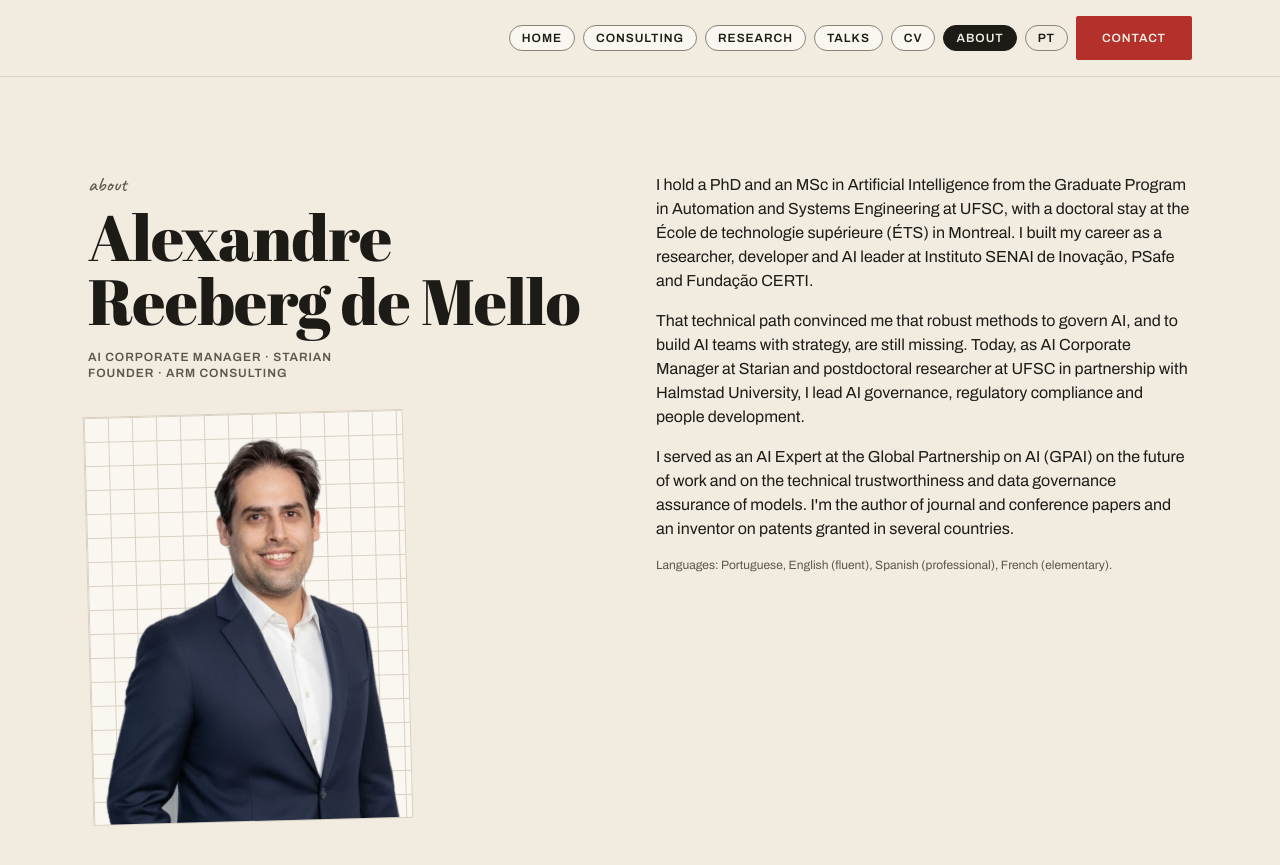
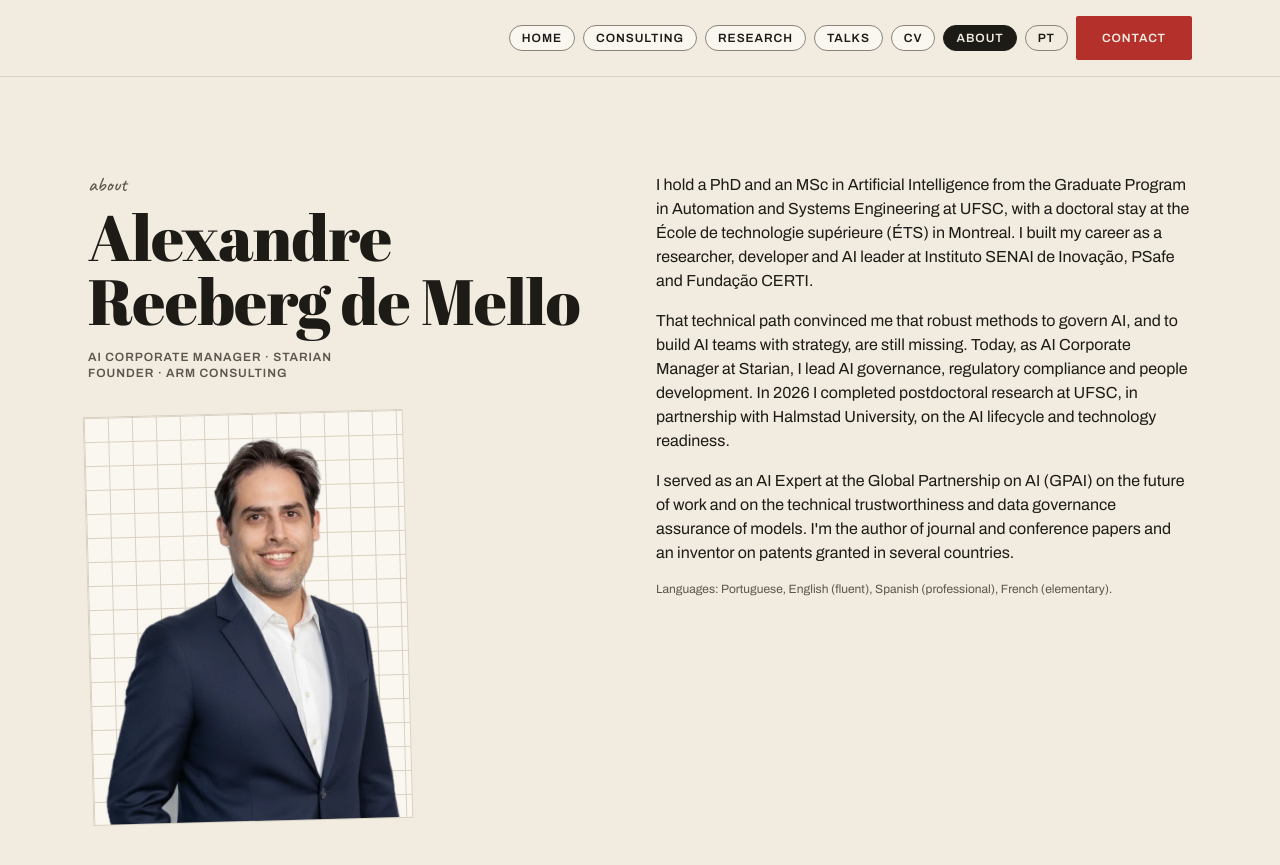
Before and after one commit to areeberg/alexandre.github.io, a Jekyll site: the page built from about.html, in a window 1280 px wide and 900 px high. Shown: the top 865 px of the window. Built offline with Jekyll 4.4.1, drawn with Linux system fonts in a browser that asks for light colours.

Commit message:
Atualiza o pós-doutorado para concluído
Pesquisa, home, Sobre e currículo passam a tratar o pós-doutorado na UFSC
(com a Halmstad University) como concluído em 2026.

Co-Authored-By: Claude Opus 5.5 <noreply@anthropic.com>

```diff
--- a/_includes/pg-home.html
+++ b/_includes/pg-home.html
@@ -83,7 +83,7 @@
 
   <section class="secao credenciais" style="padding-top: 0">
     <p class="rotulo">{% if lang == 'pt' %}trajetória e parcerias{% else %}track record and partners{% endif %}</p>
-    <p class="home__pesquisa">{% if lang == 'pt' %}Pesquisa ativa em governança e ciclo de vida da IA, com {{ m.citations }} citações no Google Scholar. <a class="ka-link" href="{{ p_res.url | relative_url }}">Ver a pesquisa</a>{% else %}Active research on AI governance and the AI lifecycle, with {{ m.citations }} citations on Google Scholar. <a class="ka-link" href="{{ p_res.url | relative_url }}">See the research</a>{% endif %}</p>
+    <p class="home__pesquisa">{% if lang == 'pt' %}Pós-doutorado concluído em governança e ciclo de vida da IA (UFSC e Halmstad University), com {{ m.citations }} citações no Google Scholar. <a class="ka-link" href="{{ p_res.url | relative_url }}">Ver a pesquisa</a>{% else %}Completed postdoctoral research on AI governance and the AI lifecycle (UFSC and Halmstad University), with {{ m.citations }} citations on Google Scholar. <a class="ka-link" href="{{ p_res.url | relative_url }}">See the research</a>{% endif %}</p>
     <ul class="marcas">
       <li>Starian</li><li>Fundação CERTI</li><li>GPAI</li><li>PSafe</li><li>Instituto SENAI</li><li>UFSC</li><li>ÉTS Montréal</li><li>Halmstad University</li><li>Linköping University</li><li>Inovativa Brasil</li>
     </ul>
--- a/_includes/pg-pesquisa.html
+++ b/_includes/pg-pesquisa.html
@@ -4,13 +4,13 @@
 <div class="pagina">
   <section class="hero hero--curto">
     <div class="hero__texto">
-      <p class="anotacao">{% if lang == 'pt' %}pós-doutorado · UFSC e Halmstad University{% else %}postdoc · UFSC and Halmstad University{% endif %}</p>
+      <p class="anotacao">{% if lang == 'pt' %}pós-doutorado concluído · UFSC e Halmstad University{% else %}postdoc completed · UFSC and Halmstad University{% endif %}</p>
       {% if lang == 'pt' %}
       <h1 class="display">Governança de IA ao longo do ciclo de vida.</h1>
-      <p>No pós-doutorado na Universidade Federal de Santa Catarina, em parceria com a Halmstad University (Suécia), pesquiso como caracterizar o ciclo de vida de desenvolvimento de sistemas de IA na escala de Technology Readiness Level (TRL). O objetivo é dar a quem governa IA nas empresas critérios concretos para decidir quando um sistema avança de etapa, que evidências pedir em cada uma e como transformar marcos como o NIST AI RMF e o EU AI Act em decisões de projeto.</p>
+      <p>No pós-doutorado na Universidade Federal de Santa Catarina, em parceria com a Halmstad University (Suécia), concluído em 2026, pesquisei como caracterizar o ciclo de vida de desenvolvimento de sistemas de IA na escala de Technology Readiness Level (TRL). O objetivo é dar a quem governa IA nas empresas critérios concretos para decidir quando um sistema avança de etapa, que evidências pedir em cada uma e como transformar marcos como o NIST AI RMF e o EU AI Act em decisões de projeto.</p>
       {% else %}
       <h1 class="display">AI governance across the lifecycle.</h1>
-      <p>My postdoctoral research at the Federal University of Santa Catarina (UFSC), in partnership with Halmstad University (Sweden), characterises the development lifecycle of AI systems on the Technology Readiness Level (TRL) scale. The goal is to give the people who govern AI in companies concrete criteria to decide when a system moves to the next stage, what evidence to ask for at each stage, and how to turn frameworks such as the NIST AI RMF and the EU AI Act into project decisions.</p>
+      <p>My postdoctoral research at the Federal University of Santa Catarina (UFSC), in partnership with Halmstad University (Sweden), completed in 2026, characterised the development lifecycle of AI systems on the Technology Readiness Level (TRL) scale. The goal is to give the people who govern AI in companies concrete criteria to decide when a system moves to the next stage, what evidence to ask for at each stage, and how to turn frameworks such as the NIST AI RMF and the EU AI Act into project decisions.</p>
       {% endif %}
       <a class="ka-botao ka-botao--fantasma" href="{{ l.scholar }}" target="_blank" rel="noopener">Google Scholar</a>
       <a class="ka-botao ka-botao--fantasma" href="{{ l.orcid }}" target="_blank" rel="noopener">ORCID</a>
--- a/_includes/pg-sobre.html
+++ b/_includes/pg-sobre.html
@@ -13,12 +13,12 @@
     <div class="texto-corrido">
       {% if lang == 'pt' %}
       <p>Doutor e mestre em Inteligência Artificial pela Pós-Graduação em Engenharia de Automação e Sistemas da UFSC, com período de doutorado na École de technologie supérieure (ÉTS), em Montreal, construí minha carreira como pesquisador, desenvolvedor e líder de IA no Instituto SENAI de Inovação, na PSafe e na Fundação CERTI.</p>
-      <p>Essa trajetória técnica me levou à convicção de que faltam métodos robustos para governar a IA e desenvolver times de IA com estratégia. Hoje, como Gerente Corporativo de IA na Starian e pesquisador de pós-doutorado na UFSC, em parceria com a Halmstad University, lidero a governança de IA, a conformidade regulatória e o desenvolvimento de pessoas.</p>
+      <p>Essa trajetória técnica me levou à convicção de que faltam métodos robustos para governar a IA e desenvolver times de IA com estratégia. Hoje, como Gerente Corporativo de IA na Starian, lidero a governança de IA, a conformidade regulatória e o desenvolvimento de pessoas. Em 2026 concluí o pós-doutorado na UFSC, em parceria com a Halmstad University, sobre o ciclo de vida e a prontidão tecnológica da IA.</p>
       <p>Fui especialista em IA do Global Partnership on AI (GPAI) nos temas de futuro do trabalho e de confiabilidade técnica e governança de dados de modelos. Sou autor de publicações em revistas e congressos e inventor em patentes concedidas em vários países.</p>
       <p class="legenda">Idiomas: português, inglês (fluente), espanhol (profissional), francês (básico).</p>
       {% else %}
       <p>I hold a PhD and an MSc in Artificial Intelligence from the Graduate Program in Automation and Systems Engineering at UFSC, with a doctoral stay at the École de technologie supérieure (ÉTS) in Montreal. I built my career as a researcher, developer and AI leader at Instituto SENAI de Inovação, PSafe and Fundação CERTI.</p>
-      <p>That technical path convinced me that robust methods to govern AI, and to build AI teams with strategy, are still missing. Today, as AI Corporate Manager at Starian and postdoctoral researcher at UFSC in partnership with Halmstad University, I lead AI governance, regulatory compliance and people development.</p>
+      <p>That technical path convinced me that robust methods to govern AI, and to build AI teams with strategy, are still missing. Today, as AI Corporate Manager at Starian, I lead AI governance, regulatory compliance and people development. In 2026 I completed postdoctoral research at UFSC, in partnership with Halmstad University, on the AI lifecycle and technology readiness.</p>
       <p>I served as an AI Expert at the Global Partnership on AI (GPAI) on the future of work and on the technical trustworthiness and data governance assurance of models. I'm the author of journal and conference papers and an inventor on patents granted in several countries.</p>
       <p class="legenda">Languages: Portuguese, English (fluent), Spanish (professional), French (elementary).</p>
       {% endif %}
```
Also changed, not shown: _data/cv.yml (+4 -3 lines).
